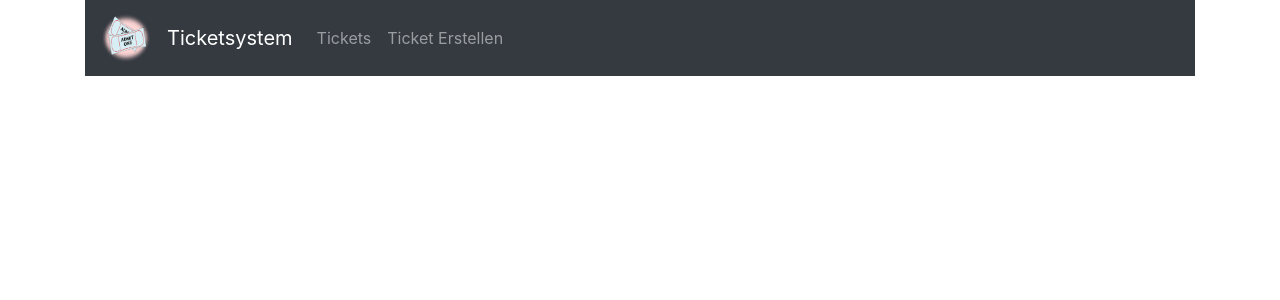
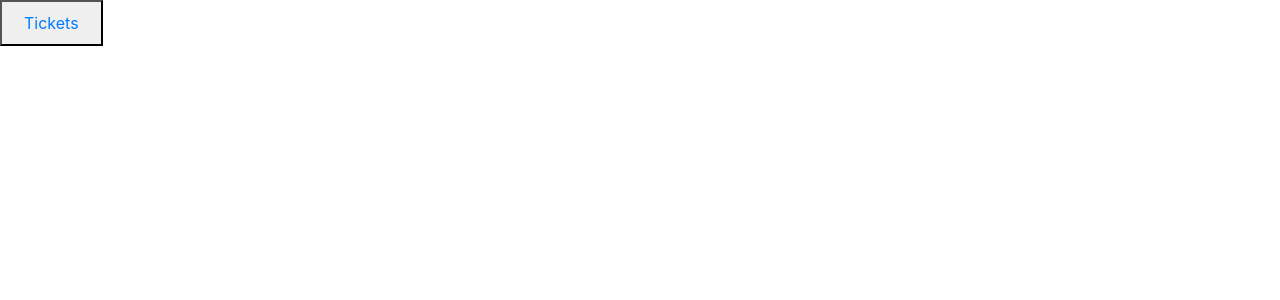
Before and after one commit to Tobeje/Ticketsystem, a React (Create React App) app in the folder client/: page / in a window 1280 px wide. Shown: the top 300 px of the page. Built offline with nearby package versions, Linux system fonts and the light colour scheme.

Commit message:
some changes

```diff
--- a/client/src/app/index.js
+++ b/client/src/app/index.js
@@ -1,15 +1,15 @@
 import React from 'react'
 import { BrowserRouter as Router, Route, Switch } from 'react-router-dom'
-import { NavBar } from '../components'
-import { TicketsList, TicketsInsert, TicketsUpdate } from '../pages'
+//import { NavBar } from '../components'
+import { TicketsList, TicketsInsert, TicketsUpdate, TicketMainPage } from '../pages'
 
 import 'bootstrap/dist/css/bootstrap.min.css'
 
 function App() {
     return (
         <Router>
-        <NavBar/>
             <Switch>
+                <Route path="/" exact component={TicketMainPage} />
                 <Route path="/tickets/list" exact component={TicketsList} />
                 <Route path="/tickets/create" exact component={TicketsInsert} />
                 <Route path="/tickets/update/:id" exact component={TicketsUpdate} />
--- a/client/src/pages/TicketMainPage.jsx
+++ b/client/src/pages/TicketMainPage.jsx
@@ -4,8 +4,8 @@ import { Link } from 'react-router-dom'
 
 const box = styled.div`
 background-color: #1a4e5c;
-width: 50%;
-height: 50%;
+width: 200px;
+height: 200px;
 display: inline-block;
 -webkit-box-shadow: 10px -3px 81px -10px rgba(0,0,0,0.86);
 -moz-box-shadow: 10px -3px 81px -10px rgba(0,0,0,0.86);
```
